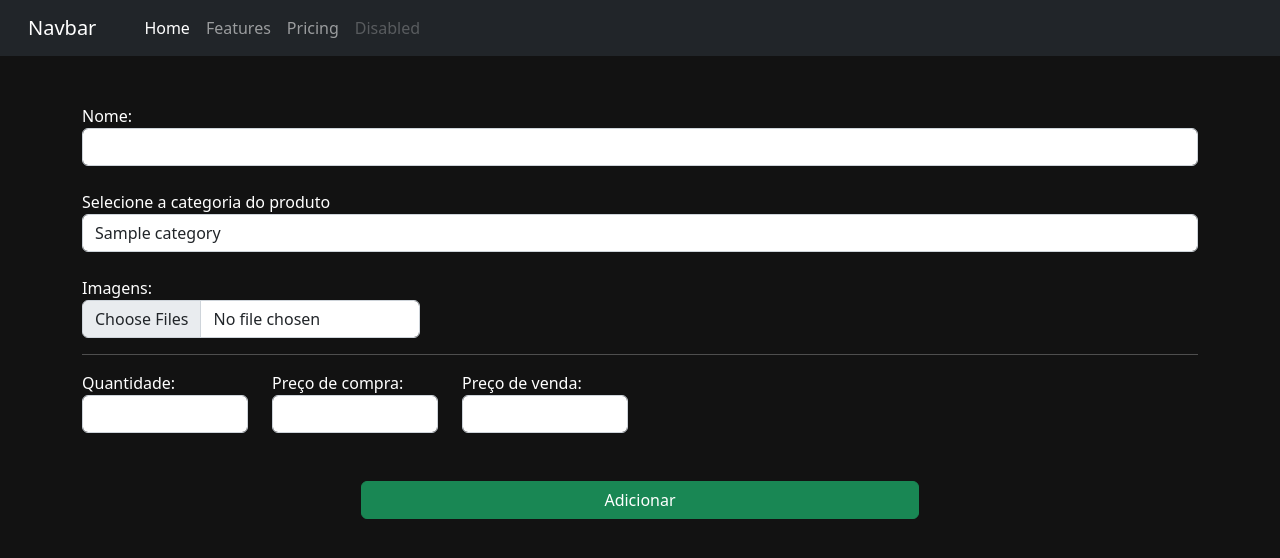
After one commit to matheusmoc/gestao_imoveis, a Django app: page /stock/add_product/ in a window 1280 px wide. The commit adds this page. Shown: the top 558 px of the page. Run offline with Django 4.2, Linux system fonts and the light colour scheme; tables that the repository leaves empty hold one stand-in row (values such as "Sample post").

Commit message:
Feat: Upload de imagem do produto

```diff
--- a/gestao_imoveis/urls.py
+++ b/gestao_imoveis/urls.py
@@ -1,8 +1,8 @@
-
 from django.contrib import admin
 from django.urls import path, include
 
 urlpatterns = [
     path('admin/', admin.site.urls),
-    path('auth/', include('usuarios.urls'))
+    path('auth/', include('usuarios.urls')),
+    path('stock/', include('stock.urls'))
 ]
--- a/stock/models.py
+++ b/stock/models.py
@@ -17,9 +17,14 @@ class Product(models.Model):
     def __str__(self) -> str:
         return self.name
 
-    def discount(self, discount):
+    def discount(self, discount): #valor de venda - o valor do desconto = valor atual do produto
         return self.sale_price - ((self.purchase_price * discount) / 100)
 
-    def profit(self):
+    def profit(self): #lucro da venda menos a compra em porcentagem
         profit = self.sale_price - self.purchase_price
         return (profit * 100) / self.purchase_price
+
+
+class ProductImage(models.Model):
+    image = models.ImageField(upload_to="product_image")
+    product = models.ForeignKey(Product, on_delete=models.CASCADE)
--- /dev/null
+++ b/stock/urls.py
@@ -0,0 +1,5 @@
+from django.urls import path
+from . import views
+urlpatterns = [
+    path('add_product/', views.add_product, name="add_product")
+]
--- a/stock/views.py
+++ b/stock/views.py
@@ -1,3 +1,48 @@
 from django.shortcuts import render
+from .models import Category, Product, ProductImage
+from django.http import HttpResponse
+from PIL import Image, ImageDraw
+from datetime import date
+from io import BytesIO
+from django.core.files.uploadedfile import InMemoryUploadedFile
+import sys
 
-# Create your views here.
+def add_product(request):
+    if request.method == "GET":
+        categories = Category.objects.all()
+        return render(request, 'add_product.html', {"categories": categories})
+
+    elif request.method == "POST":
+        name = request.POST.get('name')
+        category = request.POST.get('category')
+        qty = request.POST.get('qty')
+        purchase_price = request.POST.get('purchase_price')
+        sale_price = request.POST.get('sale_price')
+        images = request.FILES.getlist('images')
+
+        product = Product(
+            category_id=category,
+            name=name,
+            qty=qty,
+            purchase_price=purchase_price,
+            sale_price=sale_price,
+        )
+
+        product.save()
+
+        for f in images:
+           name = f'{date.today()}-{product.id}.jpg'
+           img = Image.open(f) #abrir imagem com o pillow
+           img = img.convert('RGB') #padrão RGB
+           img = img.resize((300, 300)) #redimensionar
+           draw = ImageDraw.Draw(img) #marca d'agua
+           draw.text((20, 280), f"Gestão imóveis {date.today()}", (255,255,255))
+
+           output = BytesIO()
+           img.save(output , format="JPEG", quality=100)
+           output.seek(0) #volta o ponteiro para o começo do arquivo
+           img_final = InMemoryUploadedFile(output, "ImageField",name, "image/jpeg", sys.getsizeof(output), None) #salva no disco
+
+           img_main = ProductImage(image=img_final, product=product)
+           img_main.save()
+    return HttpResponse('Enviado')
--- /dev/null
+++ b/templates/add_product.html
@@ -0,0 +1,43 @@
+{% extends 'base.html' %}
+
+{% block 'body'%}
+<div class="h-100">
+    <form class="container mt-5" action="{% url 'add_product'%}" method="POST" enctype="multipart/form-data">
+        {% csrf_token %}
+        <div>
+            <label>Nome:</label>
+            <input class="form-control" name="name">
+            <br>
+            <label>Selecione a categoria do produto</label>
+            <select class="form-control" name="category">
+                {% for category in categories %}
+                    <option value="{{category.id}}">{{category.title}}</option>
+                {% endfor %}
+            </select>
+            <br>
+            <label>Imagens:</labek>
+            <input class="form-control" type="file" name="images" multiple>
+        </div>
+        <hr class="bg-hr">
+                <div class="row">
+                    <div class="col-2">
+                        <label>Quantidade:</labek>
+                        <input class="form-control" type="number" name="qty">
+                    </div>
+                    <div class="col-2">
+                        <label>Preço de compra:</labek>
+                        <input class="form-control" type="number" name="purchase_price">
+                    </div>
+                    <div class="col-2">
+                        <label>Preço de venda:</labek>
+                        <input class="form-control" type="number" name="sale_price">
+                    </div>
+                </div>
+                <br>
+                <br>
+            <div class="d-flex justify-content-center">
+                <input type="submit" class="btn btn-success w-50" value="Adicionar">
+            </div>
+        </form>
+</div>
+{% endblock %}
--- a/usuarios/views.py
+++ b/usuarios/views.py
@@ -15,6 +15,8 @@ def cadastrar_vendedor(request):
         vendedores = Users.objects.filter(cargo="V")
         return render(request, 'cadastrar_vendedor.html', {'vendedores': vendedores})
     if request.method == "POST":
+        nome = request.POST.get('nome')
+        sobrenome = request.POST.get('sobrenome')
         email = request.POST.get('email')
         senha = request.POST.get('senha')
 
@@ -23,7 +25,7 @@ def cadastrar_vendedor(request):
             return HttpResponse('Email já existente')
 
         #sempre usar create_user ou invés de create
-        user = Users.objects.create_user(username=email, email=email, password=senha, cargo="V")
+        user = Users.objects.create_user(first_name=nome, last_name=sobrenome, username=email, email=email, password=senha, cargo="V")
 
         return HttpResponse('Conta criada')
 
```
Also changed, not shown: usuarios/templates/cadastrar_vendedor.html (+7 -1 lines), stock/migrations/0002_image.py (added), stock/migrations/0003_rename_image_productimage.py (added), 1 other file.
